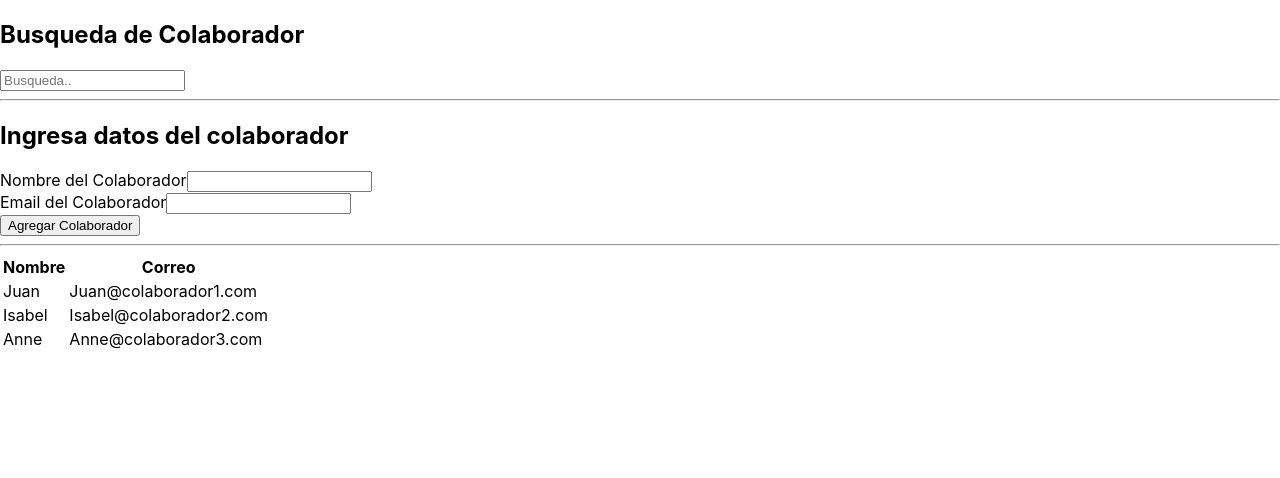
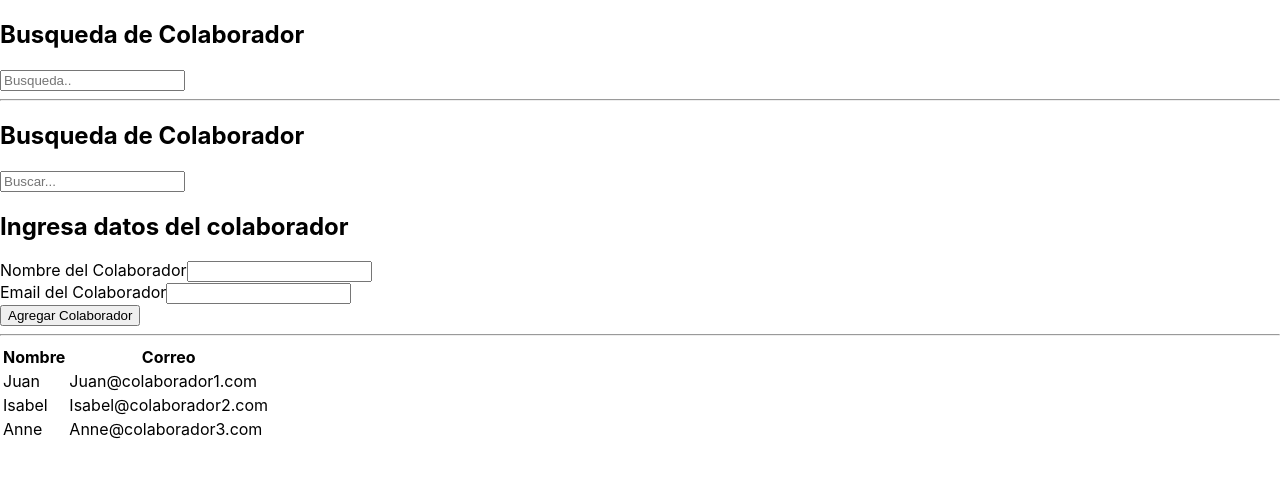
Before and after one commit to JosueValbuena/DLReact1D3, a React (Create React App) app: page / in a window 1280 px wide. Shown: the top 478 px of the page. Built offline with nearby package versions, Linux system fonts and the light colour scheme.

Commit message:
compoente input user y userlist funcionales

```diff
--- a/src/components/BuscarColaborador.jsx
+++ b/src/components/BuscarColaborador.jsx
@@ -1,4 +1,5 @@
 import React, { useState } from "react";
+import TableRow from "./TableRow";
 
 const BuscarColaborador = ({ userDB, setUserDB }) => {
 
@@ -7,17 +8,16 @@ const BuscarColaborador = ({ userDB, setUserDB }) => {
     const handleSubmit = (e) => {
         e.preventDefault()
 
-    let result = [];
-    if(!buscar) {
-        result = userDB;
-    } else {
-        result = userDB.filter(
-            (user) =>
-            user.nombre.includes(buscar) ||
-            user.email.includes(buscar)
-        );
+    let userDBF = userDB.filter(
+        user => user.nombre === buscar || user.correo === buscar
+    )
+
+    if(!buscar){
+        userDBF = userDB;
+        return
     }
-    console.log(result)
+    userDBF.map( ele => <TableRow userDB={ele}/>)
+    console.log(userDBF);
 }
 
     return (
--- a/src/components/InputUsers.jsx
+++ b/src/components/InputUsers.jsx
@@ -1,17 +1,19 @@
 import React, { useState } from "react";
+import TableRow from "./TableRow";
 
-const InputUser = ({userDB, setUserDB}) => {
+const InputUser = ({ userDB, setUserDB }) => {
 
     const [name, setName] = useState("");
     const [email, setEmail] = useState("");
     const [error, setError] = useState(false)
+    const [buscar, setBuscar] = useState("");
 
     const handleSubmit = (e) => {
         e.preventDefault();
 
-        if([name, email].includes("")){
+        if ([name, email].includes("")) {
             setError(true);
-        }else{
+        } else {
             setError(false);
         }
 
@@ -21,10 +23,29 @@ const InputUser = ({userDB, setUserDB}) => {
             correo: email,
         }
 
-        setUserDB([...userDB ,datosObj]);
+        setUserDB([...userDB, datosObj]);
+    }
+
+    let filtrar = (e) =>{
+        setBuscar(e.target.value)
+
+        let userFiltrar = userDB.filter(
+            user => user.nombre === buscar || user.correo === buscar
+        )
+
+        if(!buscar){
+            userFiltrar = userDB;
+        }else{
+            setUserDB(userFiltrar);
+        }
     }
 
     return (
+        <div>
+            <div>
+            <h2>Busqueda de Colaborador</h2>
+            <input type="text" id="" placeholder="Buscar..." value={buscar} onChange={filtrar}/>
+            </div>
             <div>
                 <h2>Ingresa datos del colaborador</h2>
 
@@ -41,6 +62,7 @@ const InputUser = ({userDB, setUserDB}) => {
                     <button>Agregar Colaborador</button>
                 </form>
             </div>
+        </div>
     )
 }
 
--- /dev/null
+++ b/src/components/TableRow.jsx
@@ -0,0 +1,14 @@
+import React from "react";
+
+const TableRow = ({userDB}) => {
+    return(
+        <tbody>
+            {userDB.map( userDB => <tr key={userDB.id}>
+                <td>{userDB.nombre}</td>
+                <td>{userDB.correo}</td>
+            </tr>)}
+        </tbody>
+    )
+}
+
+export default TableRow;
--- a/src/components/UserList.jsx
+++ b/src/components/UserList.jsx
@@ -1,4 +1,5 @@
 import React from "react";
+import TableRow from "./TableRow";
 
 const UserList = ({userDB}) => {
 
@@ -10,12 +11,7 @@ const UserList = ({userDB}) => {
                     <th>Correo</th>
                 </tr>
             </thead>
-            <tbody>
-                {userDB.map( user => <tr key={user.id}>
-                    <td>{user.nombre}</td>
-                    <td>{user.correo}</td>
-                </tr>)}
-            </tbody>
+            <TableRow userDB={userDB}/>
         </table>
     )
 }
```
Lines whose indentation alone changed are shown as unchanged.
